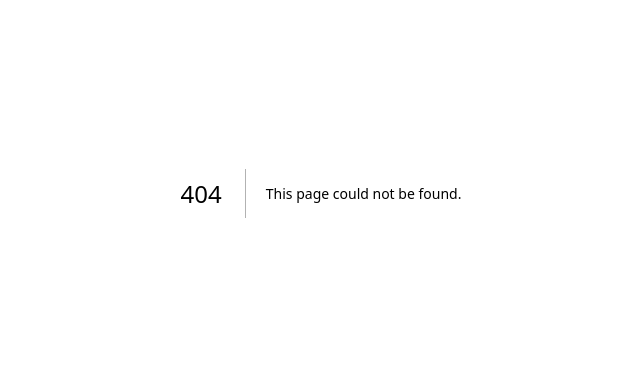
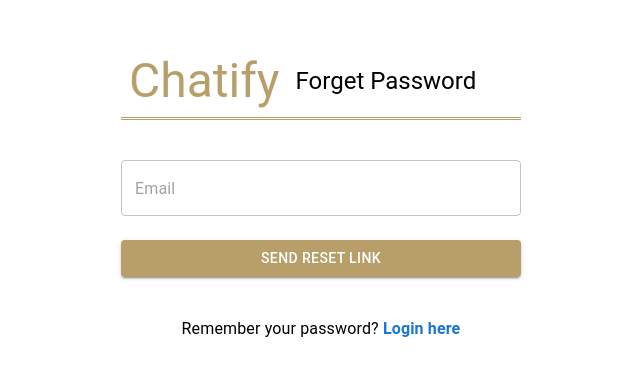
Before and after one commit to hend-essam/chatApp, a Next.js app in the folder client/: page /forget-password in a window 1280 px wide. Before the commit this address had no page. Shown: the part 207-582 px from the top of the page, without its empty margins (319-959 px from the left). Built offline with nearby package versions, Linux system fonts and the light colour scheme.

Commit message:
feat: implement forget password functionality with new AuthHeader component

```diff
--- /dev/null
+++ b/client/src/app/(auth)/forget-password/page.tsx
@@ -0,0 +1,103 @@
+"use client";
+import { Stack, Alert } from "@mui/material";
+import { useForm } from "react-hook-form";
+import axios from "axios";
+import { useState } from "react";
+import AuthHeader from "@/components/auth/AuthHeader";
+import EmailInput from "@/components/auth/EmailInput";
+import LoadingButton from "@/components/ui/LoadingButton";
+import AuthLinkPrompt from "@/components/auth/AuthLinkPrompt";
+
+interface ForgetPasswordData {
+  email: string;
+}
+
+const ForgetPassword = () => {
+  const {
+    register,
+    handleSubmit,
+    formState: { errors },
+  } = useForm<ForgetPasswordData>();
+
+  const [formError, setFormError] = useState("");
+  const [successMessage, setSuccessMessage] = useState("");
+  const [loading, setLoading] = useState(false);
+
+  const onSubmit = async (data: ForgetPasswordData) => {
+    setLoading(true);
+    setFormError("");
+    setSuccessMessage("");
+
+    try {
+      const payload = {
+        email: data.email,
+      };
+
+      const response = await axios.post(
+        `${process.env.NEXT_PUBLIC_API_URL}/api/forgot-password`,
+        payload,
+        {
+          headers: {
+            "Content-Type": "application/json",
+          },
+        }
+      );
+
+      if (response.data.success) {
+        setSuccessMessage("✅ Password reset link sent to your email!");
+      } else {
+        setFormError(
+          response.data.message ||
+            "Failed to send reset link. Please try again."
+        );
+      }
+    } catch (err: any) {
+      if (err.response) {
+        setFormError(
+          err.response.data?.message ||
+            "Failed to process your request. Please try again."
+        );
+      } else {
+        setFormError("Network error. Please check your connection.");
+      }
+    } finally {
+      setLoading(false);
+    }
+  };
+
+  return (
+    <Stack height="100vh" alignItems="center" justifyContent="center">
+      <Stack gap={5} p={2} width={{ xs: "90%", md: "400px" }}>
+        <AuthHeader title="Forget Password" />
+
+        {/* Alerts */}
+        {formError && (
+          <Alert severity="error" onClose={() => setFormError("")}>
+            {formError}
+          </Alert>
+        )}
+        {successMessage && (
+          <Alert severity="success" onClose={() => setSuccessMessage("")}>
+            {successMessage}
+          </Alert>
+        )}
+
+        <Stack component="form" gap={3} onSubmit={handleSubmit(onSubmit)}>
+          <EmailInput register={register} error={errors.email} />
+
+          <LoadingButton type="submit" loading={loading} fullWidth>
+            Send Reset Link
+          </LoadingButton>
+        </Stack>
+
+        <AuthLinkPrompt
+          promptText="Remember your password?"
+          linkText="Login here"
+          href="/login"
+        />
+      </Stack>
+    </Stack>
+  );
+};
+
+export default ForgetPassword;
--- a/client/src/app/(auth)/forgot-password/page.tsx
+++ /dev/null
@@ -1,5 +0,0 @@
-const page = () => {
-  return <h1>Forget Password</h1>;
-};
-
-export default page;
--- /dev/null
+++ b/client/src/components/auth/AuthHeader.tsx
@@ -0,0 +1,32 @@
+"use client";
+import { Stack, Typography } from "@mui/material";
+import Link from "next/link";
+
+interface AuthHeaderProps {
+  title: string;
+}
+
+const AuthHeader = ({ title }: AuthHeaderProps) => {
+  return (
+    <Stack
+      direction="row"
+      alignItems="center"
+      gap={2}
+      borderBottom={"3px double #b89f6a"}
+      p={1}
+    >
+      <Typography
+        variant="h3"
+        color="#b89f6a"
+        component={Link}
+        href="/"
+        sx={{ textDecoration: "none" }}
+      >
+        Chatify
+      </Typography>
+      <Typography variant="h5">{title}</Typography>
+    </Stack>
+  );
+};
+
+export default AuthHeader;
```
Also changed, not shown: client/src/app/(auth)/login/page.tsx (+3 -19 lines), client/src/app/(auth)/register/page.tsx (+2 -18 lines).
